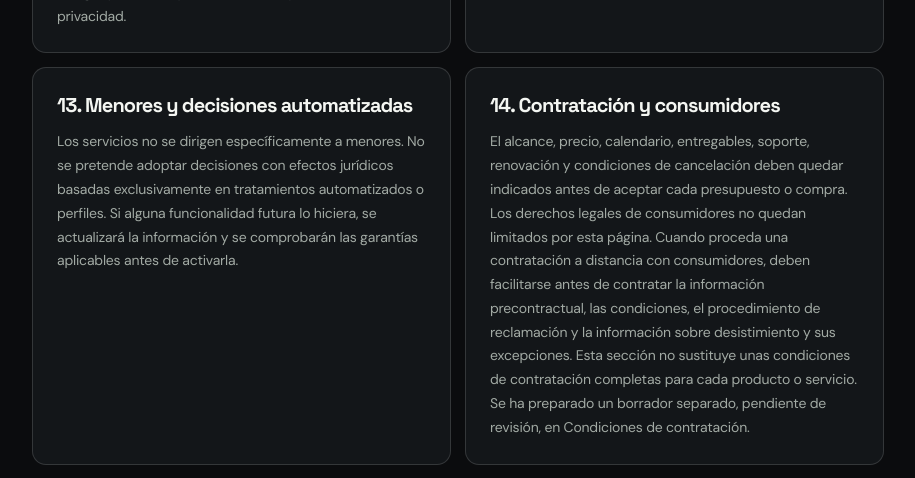
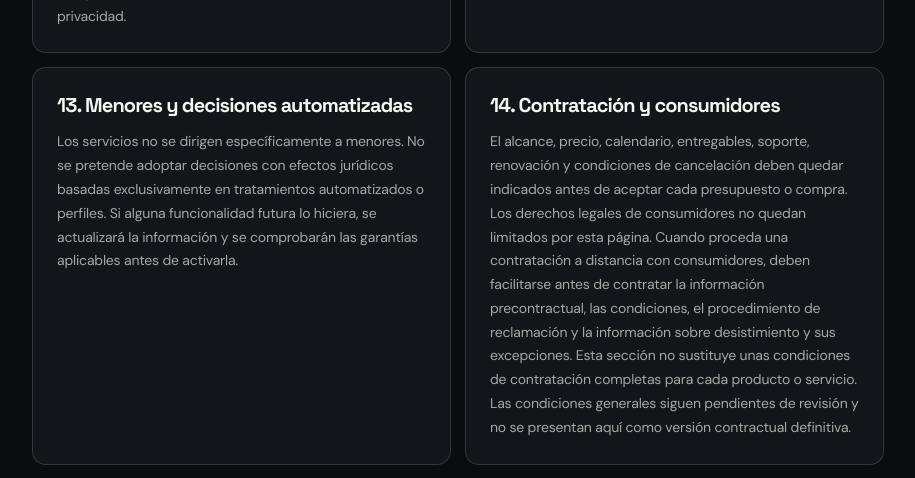
Before and after one commit to Jasondevtech276/neotechzgz.vercel.app, a Next.js app: page /legal in a window 1280 px wide. Shown: the part 3080-3558 px from the top of the page, without its empty margins (182-1097 px from the left). Built offline with nearby package versions, Linux system fonts and the light colour scheme.

Commit message:
Remove unpublished terms link from privacy notice

```diff
--- a/app/legal/page.tsx
+++ b/app/legal/page.tsx
@@ -82,7 +82,7 @@ export default function LegalPage() {
 
         <section id="contratacion">
           <h2>14. Contratación y consumidores</h2>
-          <p>El alcance, precio, calendario, entregables, soporte, renovación y condiciones de cancelación deben quedar indicados antes de aceptar cada presupuesto o compra. Los derechos legales de consumidores no quedan limitados por esta página. Cuando proceda una contratación a distancia con consumidores, deben facilitarse antes de contratar la información precontractual, las condiciones, el procedimiento de reclamación y la información sobre desistimiento y sus excepciones. Esta sección no sustituye unas condiciones de contratación completas para cada producto o servicio. Se ha preparado un borrador separado, pendiente de revisión, en <a href="/condiciones">Condiciones de contratación</a>.</p>
+          <p>El alcance, precio, calendario, entregables, soporte, renovación y condiciones de cancelación deben quedar indicados antes de aceptar cada presupuesto o compra. Los derechos legales de consumidores no quedan limitados por esta página. Cuando proceda una contratación a distancia con consumidores, deben facilitarse antes de contratar la información precontractual, las condiciones, el procedimiento de reclamación y la información sobre desistimiento y sus excepciones. Esta sección no sustituye unas condiciones de contratación completas para cada producto o servicio. Las condiciones generales siguen pendientes de revisión y no se presentan aquí como versión contractual definitiva.</p>
         </section>
 
         <section>
```
